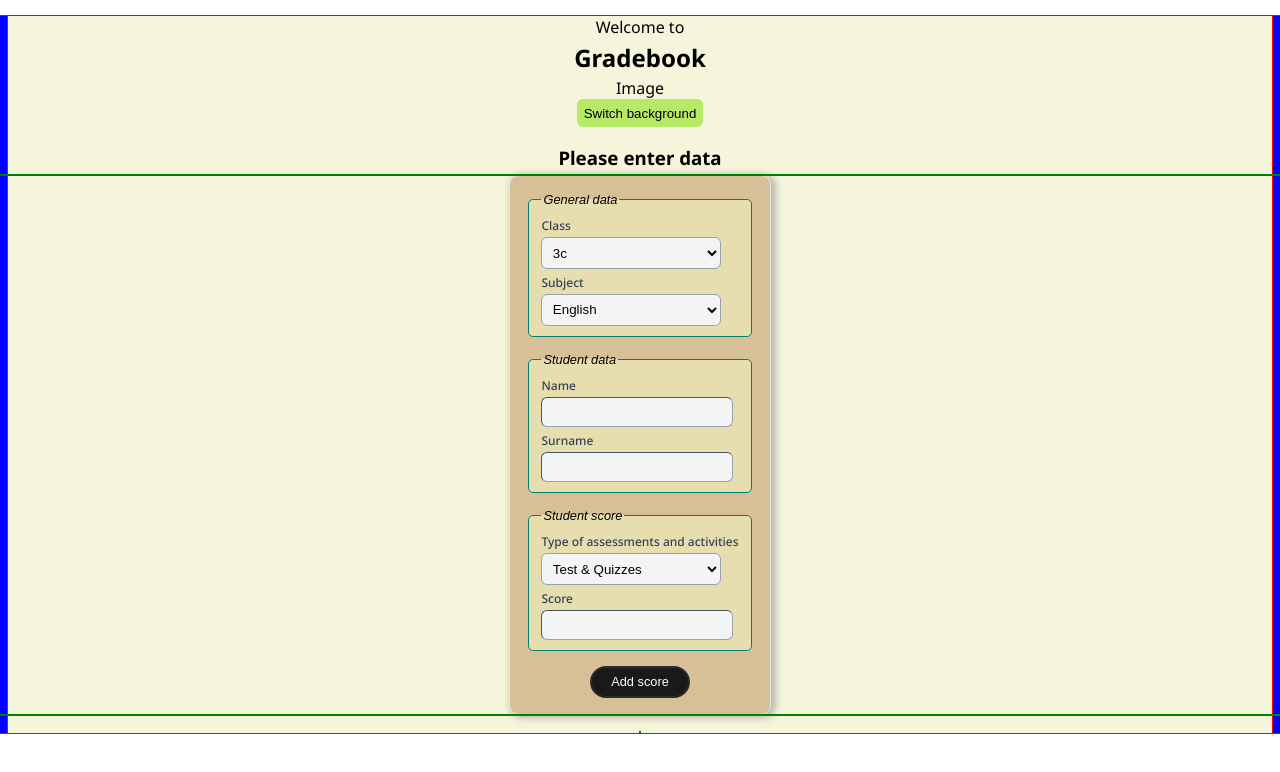
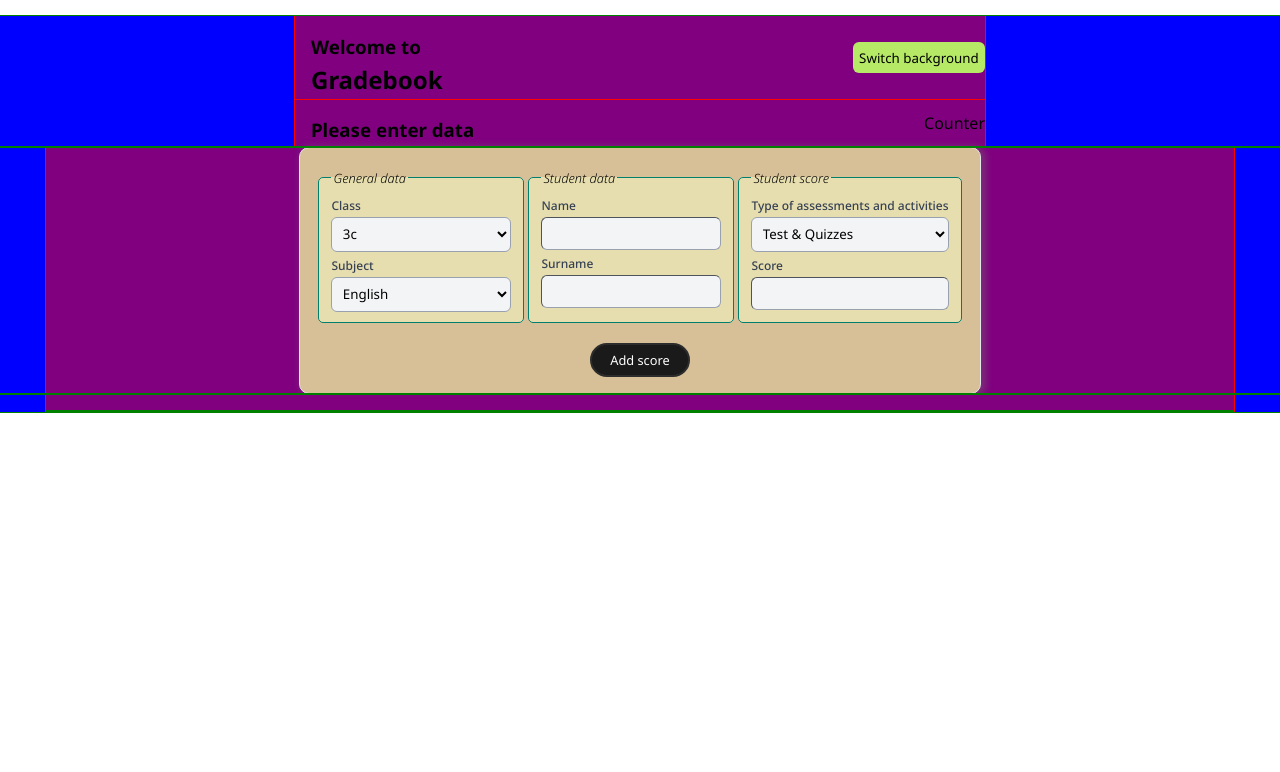
Before and after one commit to makbridgecoder/gradebookAppJs, a plain HTML site: page index.html in a window 1280 px wide. Drawn offline with Linux system fonts and the light colour scheme.

Commit message:
feat: finish navbar/welcomebar and entry form responsiveness - Add media queries for navbar/welcomebar and entry form

```diff
--- a/GradebookApp.js
+++ b/GradebookApp.js
@@ -116,6 +116,7 @@ function isValidScore(score) {
 - change location of the input labels(above the input fields)
 - alert or push up before message sending to accept the record
 - how to indicate that input's have a valid value? maybe some ok?
+- get student data from DB or check if it is in the DB
 
 
 */
@@ -128,12 +129,13 @@ function addScoreEntry() {
   const grade = getGrade(scoreInputToNumber);
   entryCount++;
   const HTMLString = `
+  <div class="entry">
   <h4>${entryCount}. ${nameInput.value} ${surnameInput.value}</h4> <p>Class: ${selectClassText}</p>
   <p>Subject: ${selectSubjectText}</p>
   <p>Type of assesments: ${selectOptionText}</p>
 
  <span> Score: ${scoreInputToNumber} &nbsp; &nbsp Grade: ${grade}</span>
-
+  </div>
   `
 
   entriesContainer.insertAdjacentHTML('beforeend', HTMLString);
--- a/gradebook.css
+++ b/gradebook.css
@@ -38,21 +38,21 @@ body {
   padding: 0;
 }
 
+
 .container-XXL {
   margin-left: auto;
   margin-right: auto;
   padding: 0 0.5rem;
-  width: 100%;
   outline: 1px solid green;
   background-color: blue;
-
+  display: flex;
+  flex-direction: column;
 }
-
 
 .row {
   display: flex;
   flex-wrap: wrap;
-  background-color: beige;
+  background-color: purple;
   outline: 1px solid red;
 }
 /*
@@ -76,7 +76,7 @@ h4 {
 }
 
 legend {
-  font-family: "Share Tech", sans-serif;
+  font-family: "Noto Sans", sans-serif;
   font-weight: 300;
   font-size: 0.8rem;
   font-style: italic;
@@ -97,7 +97,7 @@ button {
   border-radius: 6px;
   border-width: 1px;
   min-width: 100px;
-  font-family: "Share Tech", sans-serif;
+  font-family: "Noto Sans", sans-serif;
   background-color: var(--color-gray-100);
 }
 
@@ -107,8 +107,9 @@ select {
   border-radius: 6px;
   border-width: 1px;
   min-width: 180px;
+  width: 100%;
   border-color: var(--color-gray-400);
-  font-family: "Share Tech", sans-serif;
+  font-family: "Noto Sans", sans-serif;
   background-color: var(--color-gray-100);
 
 }
@@ -143,6 +144,10 @@ fieldset {
   margin: 1.1rem 1rem 0.3rem;
 }
 
+.gradebook-img  {
+  width: 5rem;
+}
+
 .bgr_color_switch_cnt {
   display: inline-block;
 }
@@ -152,15 +157,16 @@ fieldset {
 }
 
 .gradebook_frame {
-  max-width: 300px;
-  min-width: 200px
+  min-width: 180px;
 }
 
 .gradebook_frame div {
   margin-top: 0.3rem;
+  justify-content: center;
 }
 
 .score-add-form {
+  max-width: 250px;
   padding: 1rem;
   border: 1px solid;
   border-color: var(--color-gray-200);
@@ -179,15 +185,16 @@ fieldset {
 }
 
 .entries_cnt {
+  display: flex;
+  flex-direction: row;
+  flex-wrap: wrap;
   border: 1px solid green;
   margin-top: 1rem;
+  min-width: 180px;
+  width: 100%;
 
 }
 
-.entries_cnt >*:not(:first-child) {
-  font-size: 0.8rem;
-
-}
 
 .add-score-btn_container {
   display: flex;
@@ -237,7 +244,26 @@ fieldset {
 
 /*MEDIA QUERIES*/
 
+@media screen and (max-width: 240px) {
+  .gradebook_frame,
+  .entries_cnt,
+  input,
+  select {
+    min-width: 0;
+    width: 100%;
+  }
+  .navbar-sect h1 {
+    font-size: 20px;
+  }
+
+  .navbar-sect h3 {
+    font-size: 12px;
+  }
+
+}
+
 @media screen and (max-width: 420px)  {
+
   #bgr_switch_btn {
     display: none;
   }
@@ -246,3 +272,43 @@ fieldset {
     display: none;
   }
 }
+
+@media screen  and (min-width: 768px) {
+
+  .score-add-form {
+    max-width: 700px;
+  }
+
+  .container-XXL {
+    padding: 0 2.9rem;
+  }
+
+  .fieldset-ct {
+    display: flex;
+  }
+
+
+  .navbar-sect .row_1 {
+    max-width: 690px;
+    flex-direction: row;
+    justify-content: space-between;
+    margin: 0 auto;
+    width: 100%;
+  }
+
+  .navbar-sect .row_2 {
+    max-width: 690px;
+    flex-direction: row;
+    justify-content: space-between;
+    margin: 0 auto;
+    width: 100%;
+
+  }
+
+
+  .navbar-welcome-part {
+    display: flex;
+    flex-flow: row wrap;
+  }
+
+}
--- a/index.html
+++ b/index.html
@@ -6,23 +6,34 @@
     <title>Gradebook</title>
     <link rel="preconnect" href="https://fonts.googleapis.com">
     <link rel="preconnect" href="https://fonts.gstatic.com" crossorigin>
-    <link href="https://fonts.googleapis.com/css2?family=Noto+Sans:ital,wght@0,100..900;1,100..900&family=Roboto:wght@303&display=swap" rel="stylesheet">
-    <link href="gradebook.css" rel="stylesheet"></style>
+    <link href="https://fonts.googleapis.com/css2?family=Noto+Sans:ital,wght@0,100..900;1,100..900&family=Roboto:wght@300&display=swap" rel="stylesheet">
+    <link href="https://fonts.googleapis.com/css2?family=Noto+Sans:ital,wght@0,100..900;1,100..900&family=Roboto:wght@303&family=Share+Tech&display=swap" rel="stylesheet">
+    <link href="gradebook.css" rel="stylesheet">
 
   </head>
   <body>
     <section class="navbar-sect">
       <div class="container-XXL">
-        <div class="row justify-content-center">
-          <div class="welcome_cnt">Welcome to</div>
+        <div class="row justify-content-center row_1">
+          <div class="navbar-welcome-part">
+            <div class="welcome_cnt">
+              <h3>Welcome to</h3>
               <h1 >Gradebook</h1>
-          <div class="gradebook-img">Image</div>
+            </div>
+          </div>
+          <div class="navbar-bgr-switch-btn_ct">
             <div class="bgr_color_switch_cnt">
-            <button id="bgr_switch_btn">
+              <button id="bgr_switch_btn" type="button">
                 Switch background
               </button>
             </div>
+          </div>
+        </div>
+        <div class="row justify-content-center row_2">
           <h3>Please enter data</h3>
+          <div class="gradebook-counter">
+            Counter
+          </div>
         </div>
       </div>
     </section>
@@ -31,6 +42,7 @@
         <div class="row justify-content-center">
           <div class="gradebook_frame">
             <form class="score-add-form">
+              <div class="fieldset-ct">
                 <fieldset>
                   <legend>General data</legend>
                   <div class="data_form">
@@ -51,8 +63,8 @@
                     <label for="subject_dropdown">Subject</label>
                     <!--set up a dynamically sort with JS -->
                     <select id="subject_dropdown">
-                    <option value="mathematic" >Mathematic</option>
-                    <option value="chemisty" >Chemistry</option>
+                      <option value="mathematics" >Mathematics</option>
+                      <option value="chemistry" >Chemistry</option>
                       <option value="biology" >Biology</option>
                       <option value="physics" >Physics</option>
                       <option value="english" selected>English</option>
@@ -63,15 +75,15 @@
                     </select>
                   </div>
                 </fieldset>
-              <fieldset><!--get student data from DB or check if it is in the DB-->
+                <fieldset>
                   <legend>Student data</legend>
                   <div class="data_form">
                     <label for="name-input">Name</label>
-                  <input type="text" id="name-input" ><div id="name-input-alert"></div>
+                    <input type="text" id="name-input" required><div id="name-input-alert"></div>
                   </div>
                   <div class="data_form">
                     <label for="surname-input">Surname</label>
-                  <input type="text" id="surname-input"><div id="surname-input-alert"></div>
+                    <input type="text" id="surname-input" required><div id="surname-input-alert"></div>
                   </div>
                 </fieldset>
                 <fieldset>
@@ -93,6 +105,8 @@
                   <input type="number" id="score-input" ><span class="hide" id="score-comment"></span>
                 </div>
               </fieldset>
+
+              </div>
               <div class="add-score-btn_container">
                 <button type="submit" id="add-score-btn">Add score</button>
               </div>
```
Also changed, not shown: images/7618433.jpg (added), images/9971787.jpg (added), images/Fonts.txt (added), 5 other files. Lines whose indentation alone changed are shown as unchanged.
